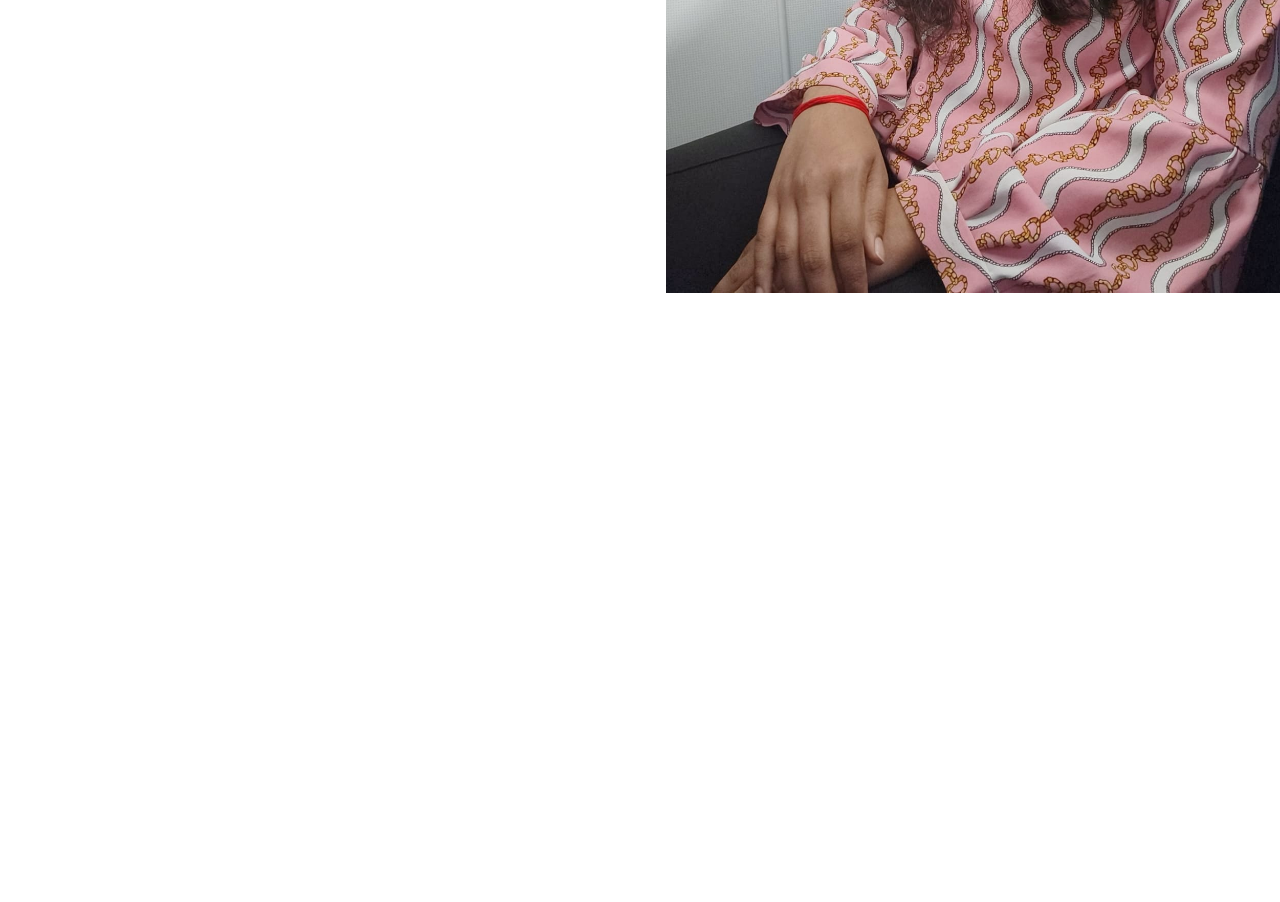
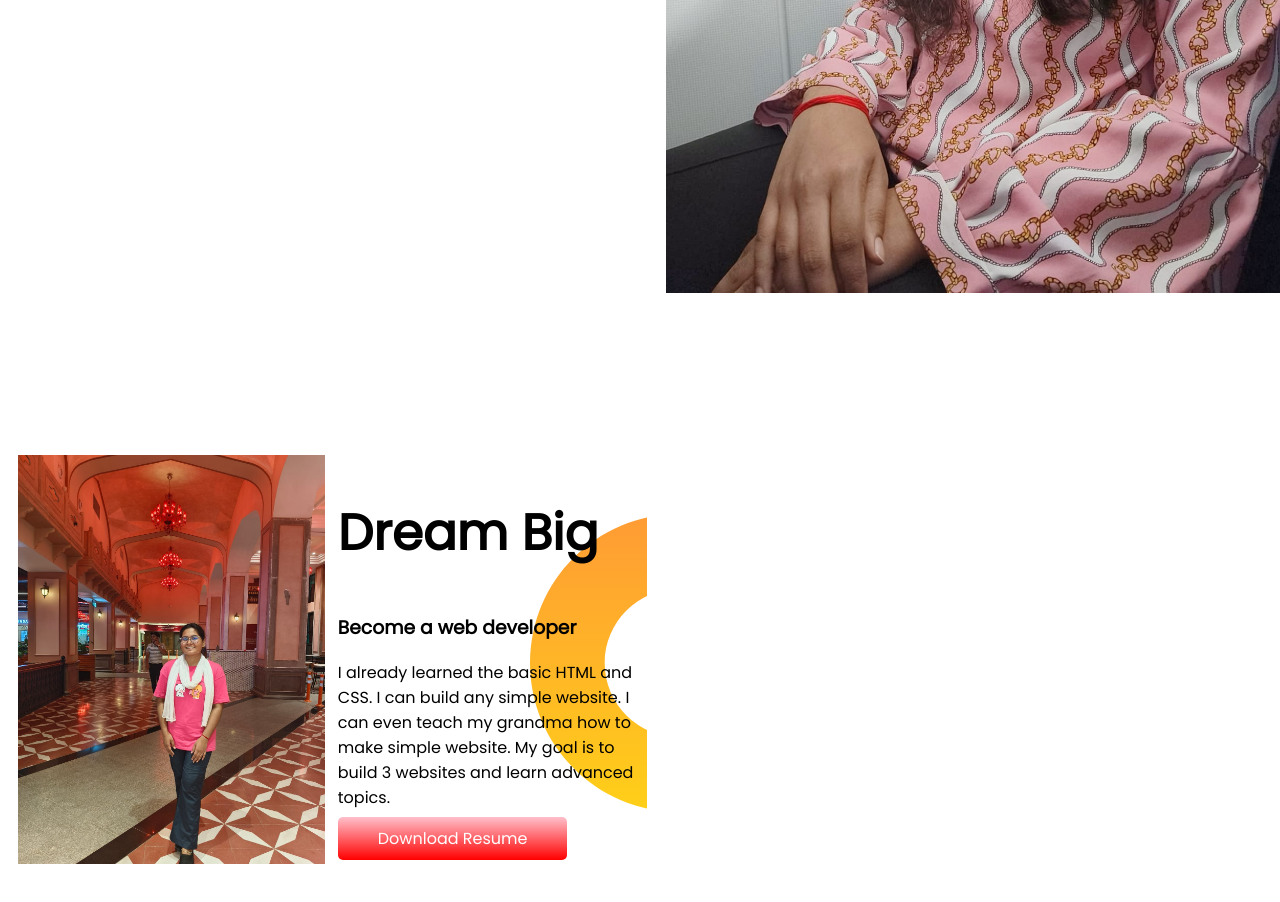
Before and after one commit to shreema01/developer-portfolio, a plain HTML site: page index.html in a window 1280 px wide. Shown: the part 526-1428 px from the top of the page. Before the commit the page ends 826 px from the top, so only its background shows below. Drawn offline with Linux system fonts and the light colour scheme.

Commit message:
new commit

```diff
--- a/index.html
+++ b/index.html
@@ -26,5 +26,16 @@
     <img src="pictures/flight.jpg" alt="flight picture">
     </div>
 </section>
+<section class="dream-big">
+    <div class="half-width">
+        <img src="pictures/formal pic.jpg" alt="">
+    </div>
+    <div class="half-width">
+        <h1>Dream Big</h1>
+        <h3>Become a web developer</h3>
+        <p>I already learned the basic HTML and CSS. I can build any simple website. I can even teach my grandma how to make simple website. My goal is to build 3 websites and learn advanced topics.</p>
+        <a class="hire-me-button" target="_blank" href="">Download Resume</a>
+    </div>
+</section>
 </body>
 </html>
--- a/style.css
+++ b/style.css
@@ -16,6 +16,7 @@ h1{
 }
 section{
     display:flex;
+    margin-bottom: 150px;
 }
 .half-width{
     width:50%;
@@ -44,3 +45,11 @@ section{
     background-repeat: no-repeat;
 
 }
+.dream-big{
+    width: 50%;
+    padding:5px;
+    padding-right:2px;
+    background-image:url(pictures/dream-bg.png) ;
+    background-repeat: no-repeat;
+    background-position: right;
+}
```
Also changed, not shown: pictures/dream-bg.png (added), pictures/formal pic.jpg (renamed from pictures/WhatsApp Image 2024-08-09 at 22.31.17_e983bddd.jpg).
